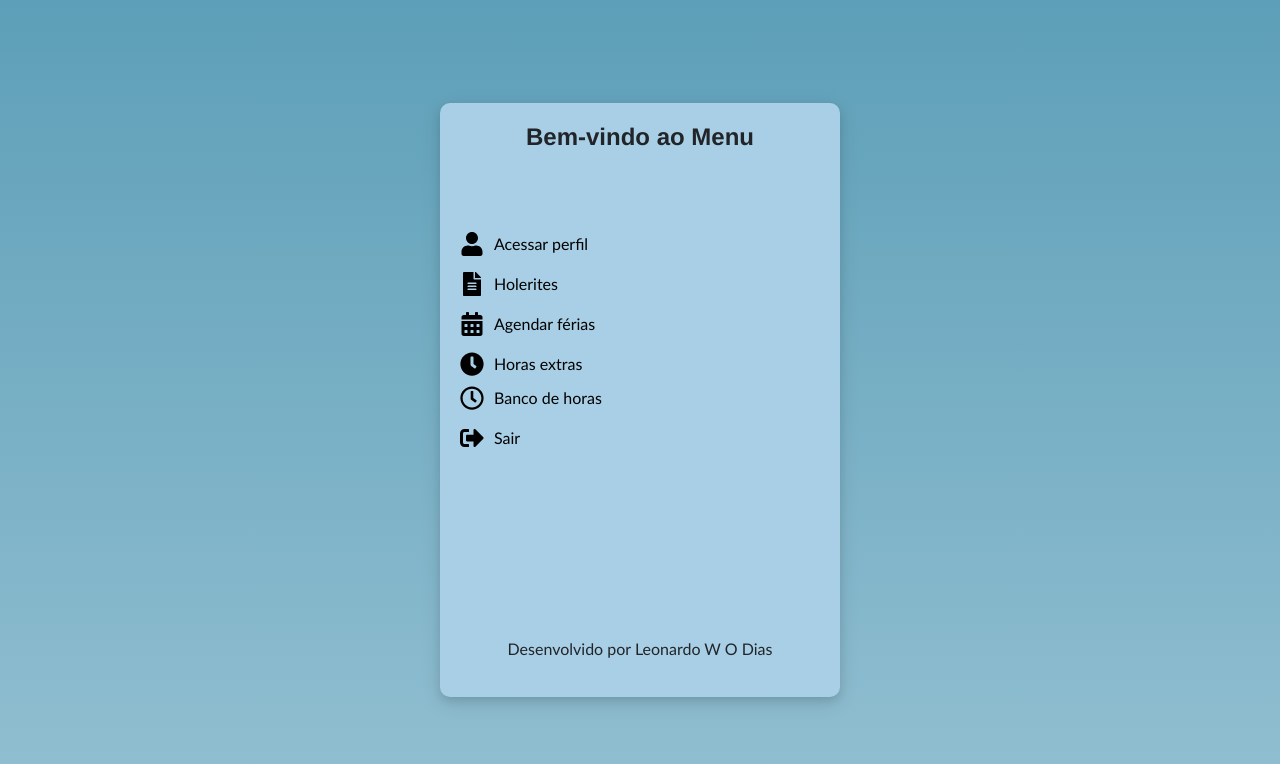
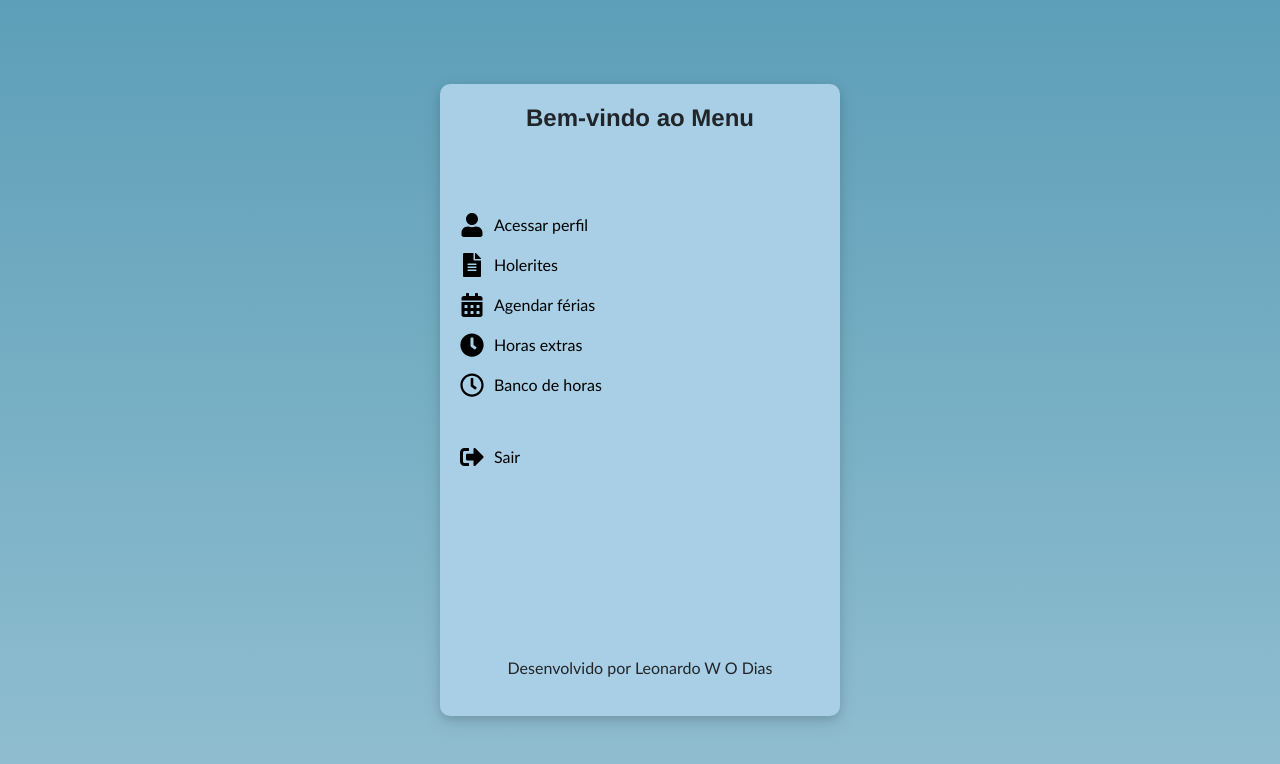
Before and after one commit to Leowod/APPFuncionario, a React (Create React App) app: page /usuario/menu in a window 1280 px wide. Shown: the top 764 px of the page. Built offline with nearby package versions, Linux system fonts and the light colour scheme.

Commit message:
Corrigindo RestarurarReact

```diff
--- a/src/Services/apiService.js
+++ b/src/Services/apiService.js
@@ -11,7 +11,7 @@ const api = axios.create({
 
 export const login = async (cpf, senha) => {
   try {
-    const response = await api.post('/logar', { cpf, senha });
+    const response = await api.post('/usuario/Logar', { cpf, senha });
     return response.data;
   } catch (error) {
     throw error;
@@ -37,10 +37,10 @@ export const cadastrar = async (nome, sobrenome, cpf, telefone, endereco, senha)
 
 export const restaurarUsuario = async (cpf) => {
   try {
-    const response = await axios.post(`${API_URL}/usuario/restaurar`, { cpf });
+    const response = await axios.get(`${API_URL}/api/usuarios/restaurar/${cpf}`);
     return response.data;
   } catch (error) {
-    console.error('Erro ao tentar restaurar usuário:', error);
+    console.error('Erro na chamada da API:', error);
     throw error;
   }
 };
--- a/src/Telas/Login/Login.js
+++ b/src/Telas/Login/Login.js
@@ -23,8 +23,8 @@ const Login = () => {
     try {
       const response = await login(cpf, senha);
 
-      if (response && response.token) {
-        localStorage.setItem('token', response.token);
+      if (response || response.user) {
+        localStorage.setItem('token', response.user);
         navigate('/usuario/menu');
       } else {
         setError('Erro ao obter token de autenticação.');
--- a/src/Telas/Menu/Menu.js
+++ b/src/Telas/Menu/Menu.js
@@ -1,14 +1,34 @@
-import React from 'react';
+import React, { useState, useEffect } from 'react';
 import { Link } from 'react-router-dom';
 import { FaFileAlt, FaUser, FaCalendarAlt, FaClock, FaSignOutAlt, FaRegClock } from 'react-icons/fa';
 import styles from './Menu.module.css';
 import 'bootstrap/dist/css/bootstrap.min.css';
 
 const Menu = () => {
+    const [user, setUser] = useState(null);
+
+    useEffect(() => {
+        // Recuperar informações do usuário do localStorage
+        const storedUser = localStorage.getItem('user');
+        if (storedUser) {
+            setUser(JSON.parse(storedUser));
+        }
+    }, []);
+
     return (
         <div className={styles.container}>
             <div className={styles.content}>
                 <h1 className={styles.title}>Bem-vindo ao Menu</h1>
+
+                {/* Exibir informações do usuário */}
+                {user && (
+                    <div className={styles.userInfo}>
+                        <p><strong>Nome:</strong> {user.nome} {user.sobrenome}</p>
+                        <p><strong>Telefone:</strong> {user.telefone}</p>
+                        <p><strong>Endereço:</strong> {user.endereco}</p>
+                    </div>
+                )}
+
                 <nav className={styles.nav}>
                     <ul className="list-unstyled">
                         <li className="mb-3">
@@ -33,15 +53,15 @@ const Menu = () => {
                             <Link to="/usuario/horasExtras" className={styles.link}>
                                 <FaClock className={styles.icon} /> Horas extras
                             </Link>
-
-                            <li className="mb-3">
-                                <Link to="/usuario/bancohoras" className={styles.link}>
-                                    <FaRegClock className={styles.icon} /> Banco de horas
-                                </Link>
-                            </li>
                         </li>
 
-                        <li className="mb-3">
+                        <li className="mb-5">
+                            <Link to="/usuario/bancohoras" className={styles.link}>
+                                <FaRegClock className={styles.icon} /> Banco de horas
+                            </Link>
+                        </li>
+
+                        <li className="mb-0">
                             <Link to="/usuario/sair" className={styles.link}>
                                 <FaSignOutAlt className={styles.icon} /> Sair
                             </Link>
--- a/src/Telas/Menu/Menu.module.css
+++ b/src/Telas/Menu/Menu.module.css
@@ -27,15 +27,12 @@
   margin-bottom: 80px;
 }
 
-
-  .nav ul {
-    list-style-type: none;
-    padding: 0;
-    margin: 0;
+.userInfo {
+  margin-bottom: 20px;
 }
 
-  .nav li {
-    margin: 10px 0;
+.userInfo p {
+  margin: 5px 0;
 }
 
 .nav a {
--- a/src/Telas/RestaurarUsuario/RestaurarUsuario.js
+++ b/src/Telas/RestaurarUsuario/RestaurarUsuario.js
@@ -1,5 +1,5 @@
 import React, { useState } from 'react';
-import styles from './RestaurarUsuario.module.css'; // Certifique-se de que a importação está correta
+import styles from './RestaurarUsuario.module.css';
 import 'bootstrap/dist/css/bootstrap.min.css';
 import InputMask from 'react-input-mask';
 import { restaurarUsuario } from '../../Services/apiService';
@@ -36,7 +36,7 @@ const RestaurarUsuario = () => {
     return (
         <div className={styles.container}>
             <div className={styles.box}>
-                <h1 className={styles.title}>Digite o CPF para restaurar o perfil do funcionário</h1>
+                <h1 className={styles.title}>Restaurar perfil de usuário inativo</h1>
                 <form onSubmit={handleSubmit} className="d-flex flex-column align-items-center gap-2 w-100">
                     <div className="form-group w-100">
                         <InputMask
@@ -47,6 +47,7 @@ const RestaurarUsuario = () => {
                             value={cpf}
                             onChange={handleCpfChange}
                         />
+                        <p className={styles.infoText}>Informe o CPF</p>
                     </div>
 
                     {mostrarSenha && (
--- a/src/Telas/RestaurarUsuario/RestaurarUsuario.module.css
+++ b/src/Telas/RestaurarUsuario/RestaurarUsuario.module.css
@@ -8,7 +8,6 @@
     padding-top: 40px;
     position: relative;
 }
-
 
 .box {
     background-color: rgb(168, 207, 229);
@@ -28,43 +27,37 @@
     margin-bottom: 25%;
 }
 
-
 .input {
     border-radius: 3px;
     border: 1px solid #ced4da;
-    margin-bottom: 5%;
+    margin-bottom: 2%;
 }
 
-
-.formLabel {
-    color: #495057;
+.infoText {
+    font-size: 0.875rem;
+    color: #6c757d;
+    margin-top: 0.2rem;
+    text-align: left;
 }
 
 
 .rodape {
     font-size: 1em;
     font-family: 'Gill Sans', 'Gill Sans MT', Calibri, 'Trebuchet MS', sans-serif;
-    margin-top: 50%;
+    margin-top: 84%;
     text-align: center;
 }
 
-/* Botão principal */
 .btn-restaurar {
-    background-color: #007bff;
-    /* Cor de fundo azul */
+    background-color: #36799c;
     border-radius: 4px;
-    /* Bordas arredondadas */
-    padding: 0.5rem 1rem;
-    /* Espaçamento interno do botão */
     color: #fff;
-    /* Cor do texto */
 }
 
 .btn-restaurar:hover {
-    background-color: #5e8ef5;
+    background-color: #2ab8c2;
     border-color: #000000;
-  }
-
+}
 
 .max-w-300 {
     max-width: 300px;
```
Lines whose indentation alone changed are shown as unchanged.
